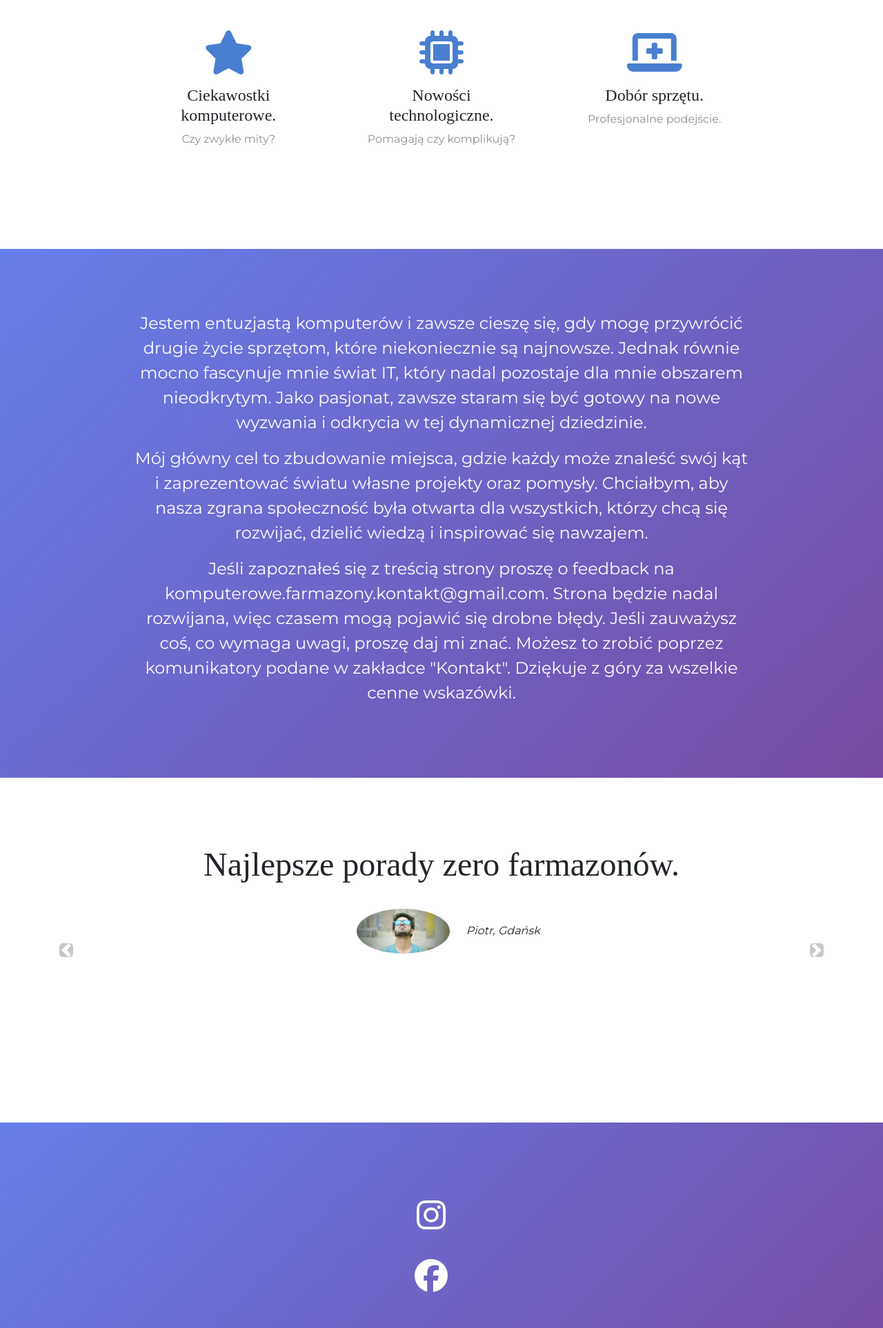
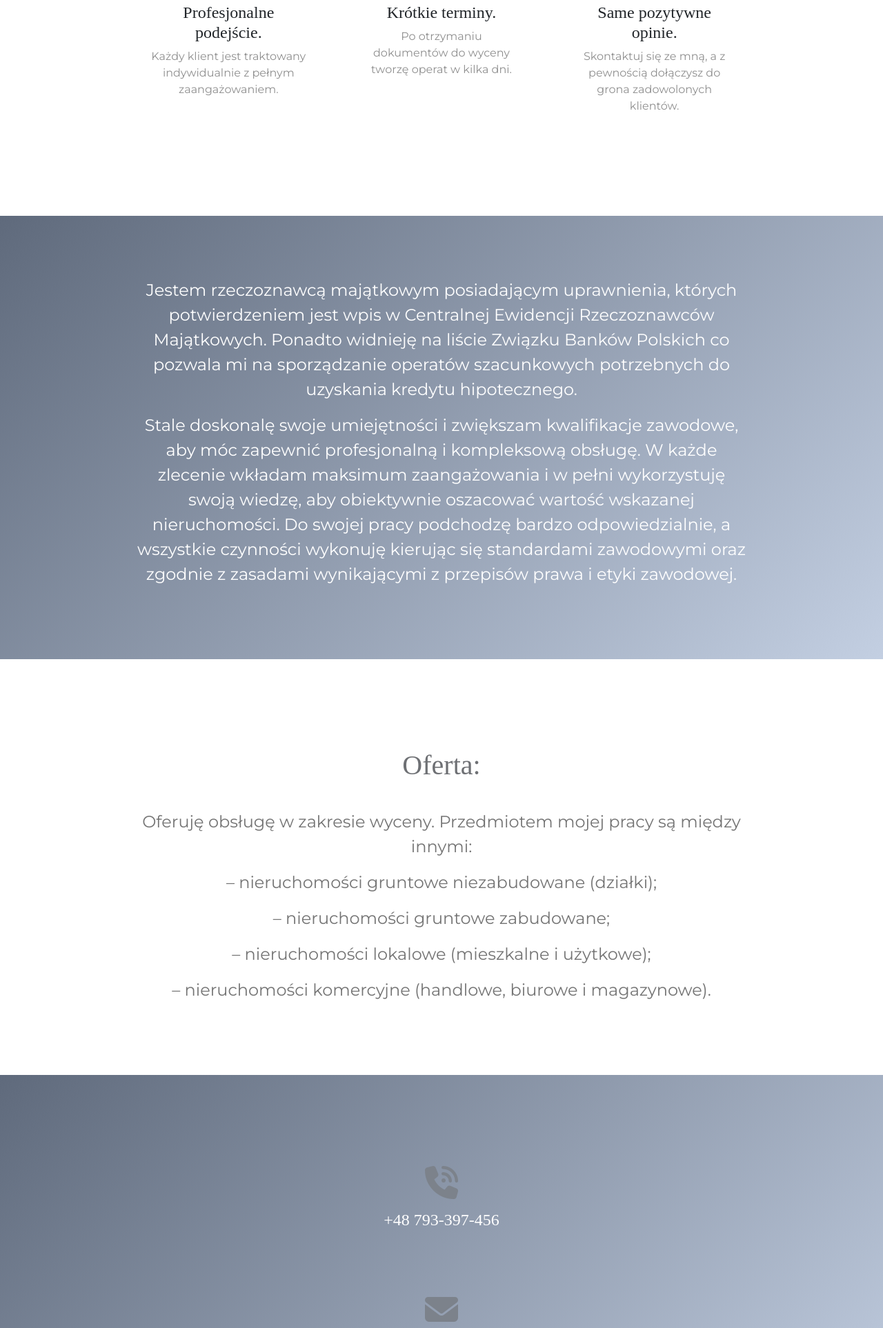
Before and after one commit to Mirolg/appraiser, a plain HTML site: page index.html in a window 1280 px wide. Shown: the part 545-2471 px from the top of the page at 69% size. Drawn offline with nearby package versions, Linux system fonts and the light colour scheme.

Commit message:
create project

```diff
--- a/css/styles.css
+++ b/css/styles.css
@@ -34,7 +34,7 @@ p {
 /* Sections */
 
 .colored-section {
-  background-image: linear-gradient(135deg, #667eea 0%, #764ba2 100%);
+  background-image: linear-gradient(135deg, #5f6a7c 0%, #c3cfe2 100%);
   color: #fff;
 }
 
@@ -103,14 +103,17 @@ p {
 }
 
 .icon {
-  color: rgb(74, 127, 207);
+  color: rgb(124, 130, 139);
   margin-bottom: 1rem;
 }
 
 .icon:hover {
-  color: blue;
+  color: rgb(50, 56, 66);;
 }
 
+.fa-heart:hover {
+  color: red;
+}
 /* about me section */
 .about {
   padding: 20px;
@@ -120,24 +123,17 @@ p {
   color: #fff;
   line-height: 1.5;
 }
-/* slider Section */
-.carousel-control-prev-icon{
-  background-color: #8f8f8f;
-  border-radius: 5px;
+/* Ofert section */
+
+.ofert-heading {
+  font-size: 2.5rem;
+  margin: 40px;
+  color: #6e7074;
 }
-.carousel-control-next-icon{
-  background-color: #8f8f8f;
-  border-radius: 5px;
-}
-.slider-text {
-  font-size: 3rem;
+.ofert-text {
+  font-size: 1.5rem;
+  color: #747474;
   line-height: 1.5;
-}
-
-.slider-image {
-  width: 15%;
-  border-radius: 100%;
-  margin: 20px;
 }
 
 .social-icon {
@@ -148,10 +144,7 @@ p {
   color: #8f8f8f;
 }
 
-/* Slider section */
-.carousel {
-  min-height: 500px;
-}
+
 @media (max-width: 1028px) {
 
   #title {
--- a/index.html
+++ b/index.html
@@ -3,22 +3,29 @@
 
 <head>
   <meta charset="utf-8">
-  <title>Komputerowe Farmazony</title>
+  <title>Wycena nieruchomości</title>
 
   <!-- Google Fonts -->
   <link href="https://fonts.googleapis.com/css?family=Montserrat|Ubuntu" rel="stylesheet">
 
   <!-- CSS Stylesheets -->
-  <link rel="stylesheet" href="https://maxcdn.bootstrapcdn.com/bootstrap/4.0.0/css/bootstrap.min.css" integrity="sha384-Gn5384xqQ1aoWXA+058RXPxPg6fy4IWvTNh0E263XmFcJlSAwiGgFAW/dAiS6JXm" crossorigin="anonymous">
+  <link rel="stylesheet" href="https://maxcdn.bootstrapcdn.com/bootstrap/4.0.0/css/bootstrap.min.css"
+    integrity="sha384-Gn5384xqQ1aoWXA+058RXPxPg6fy4IWvTNh0E263XmFcJlSAwiGgFAW/dAiS6JXm" crossorigin="anonymous">
   <link rel="stylesheet" href="css/styles.css">
 
   <!-- Font Awesome -->
   <script src="https://kit.fontawesome.com/ef788cbebd.js" crossorigin="anonymous"></script>
 
   <!-- Bootstrap Scripts -->
-  <script src="https://code.jquery.com/jquery-3.2.1.slim.min.js" integrity="sha384-KJ3o2DKtIkvYIK3UENzmM7KCkRr/rE9/Qpg6aAZGJwFDMVNA/GpGFF93hXpG5KkN" crossorigin="anonymous"></script>
-  <script src="https://cdnjs.cloudflare.com/ajax/libs/popper.js/1.12.9/umd/popper.min.js" integrity="sha384-ApNbgh9B+Y1QKtv3Rn7W3mgPxhU9K/ScQsAP7hUibX39j7fakFPskvXusvfa0b4Q" crossorigin="anonymous"></script>
-  <script src="https://maxcdn.bootstrapcdn.com/bootstrap/4.0.0/js/bootstrap.min.js" integrity="sha384-JZR6Spejh4U02d8jOt6vLEHfe/JQGiRRSQQxSfFWpi1MquVdAyjUar5+76PVCmYl" crossorigin="anonymous"></script>
+  <script src="https://code.jquery.com/jquery-3.2.1.slim.min.js"
+    integrity="sha384-KJ3o2DKtIkvYIK3UENzmM7KCkRr/rE9/Qpg6aAZGJwFDMVNA/GpGFF93hXpG5KkN"
+    crossorigin="anonymous"></script>
+  <script src="https://cdnjs.cloudflare.com/ajax/libs/popper.js/1.12.9/umd/popper.min.js"
+    integrity="sha384-ApNbgh9B+Y1QKtv3Rn7W3mgPxhU9K/ScQsAP7hUibX39j7fakFPskvXusvfa0b4Q"
+    crossorigin="anonymous"></script>
+  <script src="https://maxcdn.bootstrapcdn.com/bootstrap/4.0.0/js/bootstrap.min.js"
+    integrity="sha384-JZR6Spejh4U02d8jOt6vLEHfe/JQGiRRSQQxSfFWpi1MquVdAyjUar5+76PVCmYl"
+    crossorigin="anonymous"></script>
 </head>
 
 <body>
@@ -31,10 +38,10 @@
 
       <nav class="navbar navbar-expand-lg navbar-dark">
 
-        <a class="navbar-brand" href="">Komputerowe Farmazony</a>
+        <a class="navbar-brand" href="">WYCENA NIERUCHOMOŚCI</a>
 
         <button class="navbar-toggler" type="button" data-toggle="collapse" data-target="#navbarTogglerDemo02">
-            <span class="navbar-toggler-icon"></span>
+          <span class="navbar-toggler-icon"></span>
         </button>
 
         <div class="collapse navbar-collapse" id="navbarTogglerDemo02">
@@ -44,7 +51,7 @@
               <a class="nav-link" href="#about">O mnie</a>
             </li>
             <li class="nav-item">
-              <a class="nav-link" href="#opinions">Opinie</a>
+              <a class="nav-link" href="#oferts">Oferta</a>
             </li>
             <li class="nav-item">
               <a class="nav-link" href="#contact">Kontakt</a>
@@ -60,12 +67,12 @@
       <div class="row">
 
         <div class="col-lg-6">
-          <h1 class="big-heading">MIEJSCE GDZIE PRZYPADEK PROWADZI DO NAUKI.</h1>
+          <h1 class="big-heading">Krzysztof Piątek</h1>
 
         </div>
 
         <div class="col-lg-6">
-          <img class="title-image" src="images/computer.webp" alt="computer photo">
+          <img class="title-image" src="images/architecture-5999913.jpg" alt="computer photo">
         </div>
 
       </div>
@@ -83,21 +90,21 @@
 
       <div class="row">
         <div class="facilities-box col-lg-4">
-          <i class="icon fas fa-star fa-4x"></i>
-          <h3 class="facilities-title">Ciekawostki komputerowe.</h3>
-          <p>Czy zwykłe mity?</p>
+          <i class="icon fas fa-user-tie fa-4x"></i>
+          <h3 class="facilities-title">Profesjonalne podejście.</h3>
+          <p>Każdy klient jest traktowany indywidualnie z pełnym zaangażowaniem.</p>
         </div>
 
         <div class="facilities-box col-lg-4">
-          <i class="icon fas fa-microchip fa-4x"></i>
-          <h3 class="facilities-title">Nowości technologiczne.</h3>
-          <p>Pomagają czy komplikują?</p>
+          <i class="icon fas fa-clock fa-4x"></i>
+          <h3 class="facilities-title">Krótkie terminy.</h3>
+          <p>Po otrzymaniu dokumentów do wyceny tworzę operat w kilka dni.</p>
         </div>
 
         <div class="facilities-box col-lg-4">
-          <i class="icon fas fa-laptop-medical fa-4x"></i>
-          <h3 class="facilities-title">Dobór sprzętu.</h3>
-          <p>Profesjonalne podejście.</p>
+          <i class="icon fas fa-heart fa-4x"></i>
+          <h3 class="facilities-title">Same pozytywne opinie.</h3>
+          <p>Skontaktuj się ze mną, a z pewnością dołączysz do grona zadowolonych klientów.</p>
         </div>
       </div>
 
@@ -108,55 +115,63 @@
   <section class="colored-section" id="about">
     <div class="container-fluid">
       <p class="about-text">
-        Jestem entuzjastą komputerów i zawsze cieszę się, gdy mogę przywrócić drugie życie sprzętom, które niekoniecznie są najnowsze. Jednak równie mocno fascynuje mnie świat IT, który nadal pozostaje dla mnie obszarem nieodkrytym. Jako pasjonat, zawsze staram się być gotowy na nowe wyzwania i odkrycia w tej dynamicznej dziedzinie.</p>
+        Jestem rzeczoznawcą majątkowym posiadającym uprawnienia, których potwierdzeniem jest wpis w Centralnej Ewidencji
+        Rzeczoznawców Majątkowych. Ponadto widnieję na liście Związku Banków Polskich co pozwala mi na sporządzanie
+        operatów szacunkowych potrzebnych do uzyskania kredytu hipotecznego.</p>
       <p class="about-text">
-        Mój główny cel to zbudowanie miejsca, gdzie każdy może znaleść swój kąt i zaprezentować światu własne projekty oraz pomysły. Chciałbym, aby nasza zgrana społeczność była otwarta dla wszystkich, którzy chcą się rozwijać, dzielić wiedzą i inspirować się nawzajem.
-      </p>
-      <p class="about-text">
-        Jeśli zapoznałeś się z treścią strony proszę o feedback na komputerowe.farmazony.kontakt@gmail.com. Strona będzie nadal rozwijana, więc czasem mogą pojawić się drobne błędy. Jeśli zauważysz coś, co wymaga uwagi, proszę daj mi znać. Możesz to zrobić poprzez komunikatory podane w zakładce "Kontakt". Dziękuje z góry za wszelkie cenne wskazówki.
+        Stale doskonalę swoje umiejętności i zwiększam kwalifikacje zawodowe, aby móc zapewnić profesjonalną i
+        kompleksową obsługę. W każde zlecenie wkładam maksimum zaangażowania i w pełni wykorzystuję swoją wiedzę, aby
+        obiektywnie oszacować wartość wskazanej nieruchomości. Do swojej pracy podchodzę bardzo odpowiedzialnie, a
+        wszystkie czynności wykonuję kierując się standardami zawodowymi oraz zgodnie z zasadami wynikającymi z
+        przepisów prawa i etyki zawodowej.
       </p>
     </div>
 
   </section>
   <!-- sliders -->
 
-  <section class="white-section" id="opinions">
+  <section class="white-section" id="oferts">
+    <div class="container-fluid">
+      <h2 class="ofert-heading">
+        Oferta:
+      </h2>
+      <p class="ofert-text">
+        Oferuję obsługę w zakresie wyceny. Przedmiotem mojej pracy są między innymi:</p>
+      <p class="ofert-text">
+        – nieruchomości gruntowe niezabudowane (działki);
+      </p>
+      <p class="ofert-text">
+        – nieruchomości gruntowe zabudowane;
+      </p>
+      <p class="ofert-text">
+        – nieruchomości lokalowe (mieszkalne i użytkowe);
+      </p>
+      <p class="ofert-text">
+        – nieruchomości komercyjne (handlowe, biurowe i magazynowe).
+      </p>
+    </div>
 
-    <div id="slider-carousel" class="carousel slide" data-ride="false">
-      <div class="carousel-inner">
-        <div class="carousel-item active container-fluid">
-          <h2 class="slider-text">Najlepsze porady zero farmazonów.</h2>
-          <img class="slider-image" src="images/men.jpg" alt="men face">
-          <em>Piotr, Gdańsk</em>
-        </div>
-        <div class="carousel-item container-fluid">
-          <h2 class="slider-text">Professional service, my computer looks like new!</h2>
-          <img class="slider-image" src="images/women.jpg" alt="women face">
-          <em>Jenny, New York</em>
-
-        </div>
-      </div>
-      <a class="carousel-control-prev" href="#slider-carousel" role="button" data-slide="prev">
-    <span class="carousel-control-prev-icon"></span>
-      </a>
-      <a class="carousel-control-next" href="#slider-carousel" role="button" data-slide="next">
-    <span class="carousel-control-next-icon"></span>
-      </a>
-    </div>
 
   </section>
 
 
   <div class="colored-section" id="contact">
-    <div class="container-fluid row">
-      <a href="https://www.instagram.com/komputerowefarmazony.pl/" class="col-lg-12"><i class="social-icon fa-brands fa-instagram fa-3x"></i></a>
-      <a href="https://www.facebook.com/profile.php?id=61556335710918" class="col-lg-12"><i class="social-icon fa-brands fa-facebook fa-3x"></i></a>
+    <div class="container-fluid">
+      <div class="row">
+        <div class="facilities-box col-lg-12">
+          <i class="icon fas fa-phone-volume fa-3x"></i>
+          <h3 class="facilities-title"> +48 793-397-456</h3>
+        </div>
+        <div class="facilities-box col-lg-12">
+          <i class="icon fas fa-envelope fa-3x"></i>
+          <h3 class="facilities-title"> kontakt@rzeczoznawca.elblag.pl</h3>
+        </div>
+      </div>
+    </div>
 
-
-    </div>
- <footer class="white-section">
-  <p class="col-lg-12">© Copyright 2024 Mirosław Potrykus</p>
- </footer>
+    <footer class="white-section">
+      <p class="col-lg-12">© Copyright 2024 Mirosław Potrykus</p>
+    </footer>
 
 
 </body>
```
Also changed, not shown: images/computer.webp (deleted), images/logo.jpg (added), images/men.jpg (deleted), images/stronowe.jpg (added), images/women.jpg (deleted), 1 other file.
